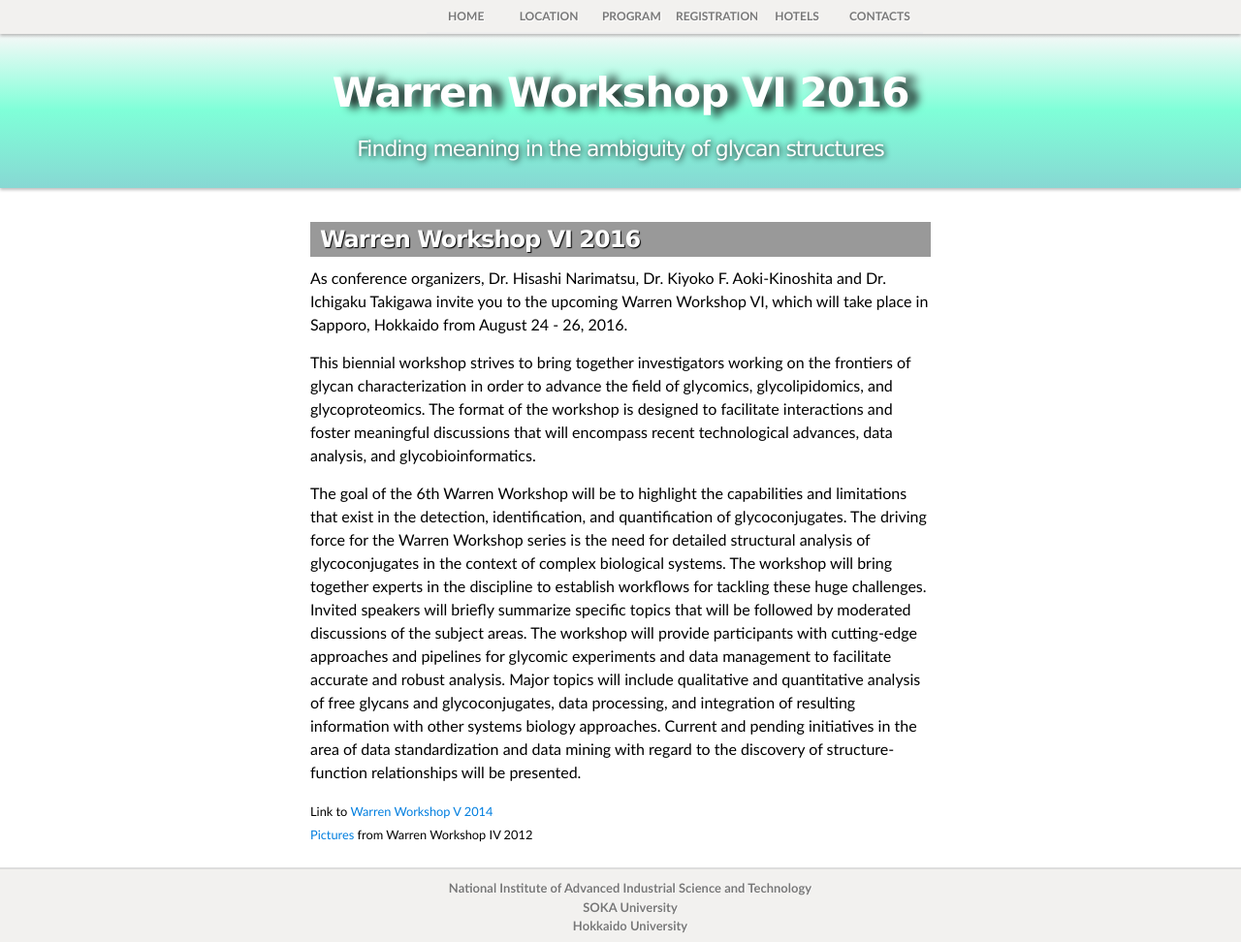
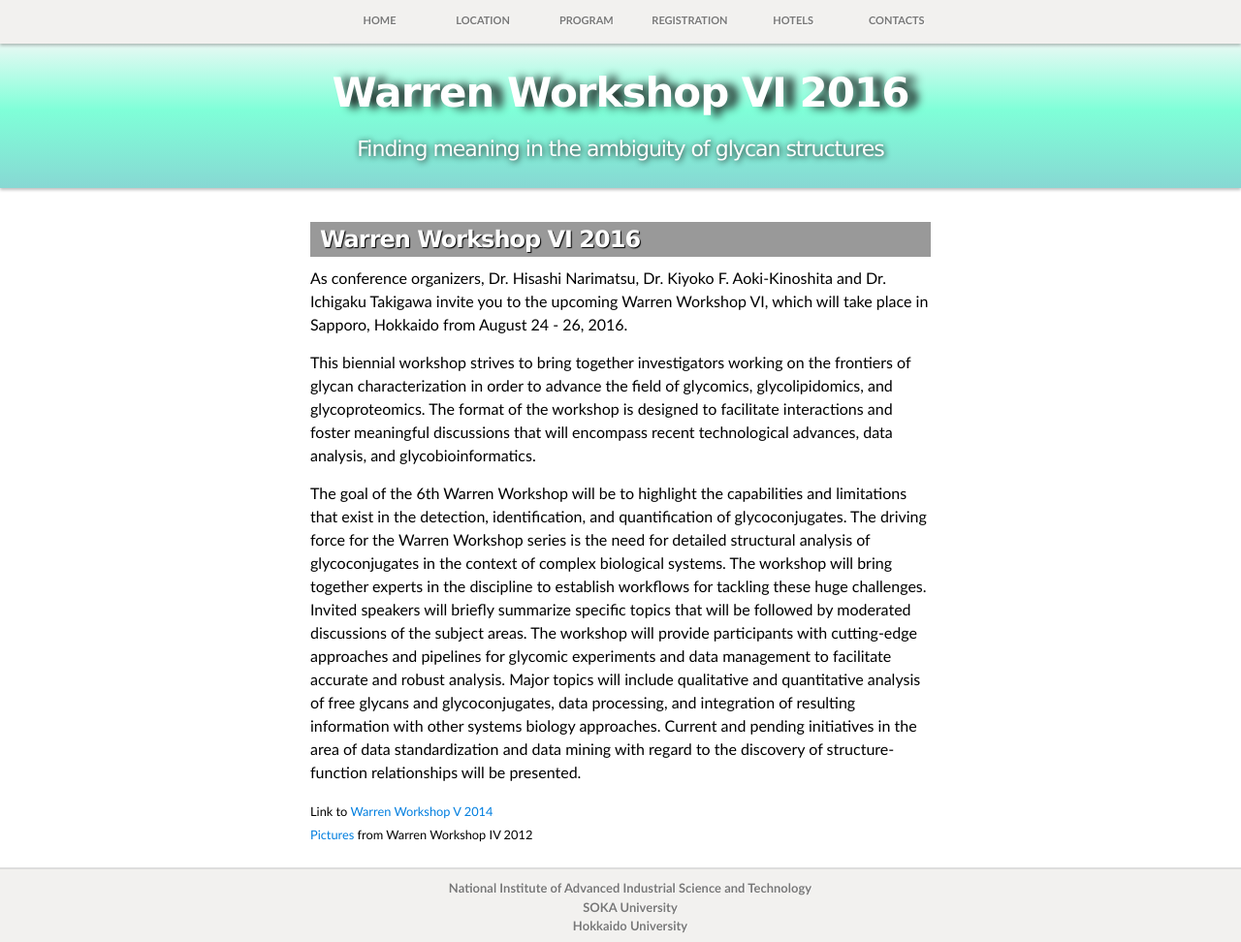
Before and after one commit to yamazakiM/test_warren2016, a Jekyll site: the page built from index.md, in a window 1280 px wide and 972 px high. Shown: the whole window at 97% size. Built offline with Jekyll 4.4.1, drawn with Linux system fonts in a browser that asks for light colours; nearby versions of some CDN libraries; library files that are not in the unit come from our copies.

Commit message:
Update stylesheet.css

```diff
--- a/stylesheets/stylesheet.css
+++ b/stylesheets/stylesheet.css
@@ -401,7 +401,7 @@
 .globalNav{
   position:fixed;
   width:100%;
-  height:35px;
+  height:45px;
   top:0;
   left:0;
   color:#787878;
@@ -427,16 +427,16 @@
     width: 640px;
     height: 35px;
     margin: 0 auto;
+    width:640px;
 }
 
 .globalNav_ul {
     display: table;
-    width: 80%;
+    width: 100%;
     height: 35px;
     float: left;
     table-layout: fixed;
     overflow: visible;
-    margin: 0 100px 0 100px;
 }
 
 .globalNavItem {
@@ -454,9 +454,9 @@
     border-bottom: 2px solid #eee;
     color: #787878;
     display: block;
-    font-size: 12px;
+    font-size: 11px;
     font-weight: bold;
-    height: 33px;
+    height: 43px;
     overflow: hidden;
     text-align: center;
     vertical-align: middle;
```
